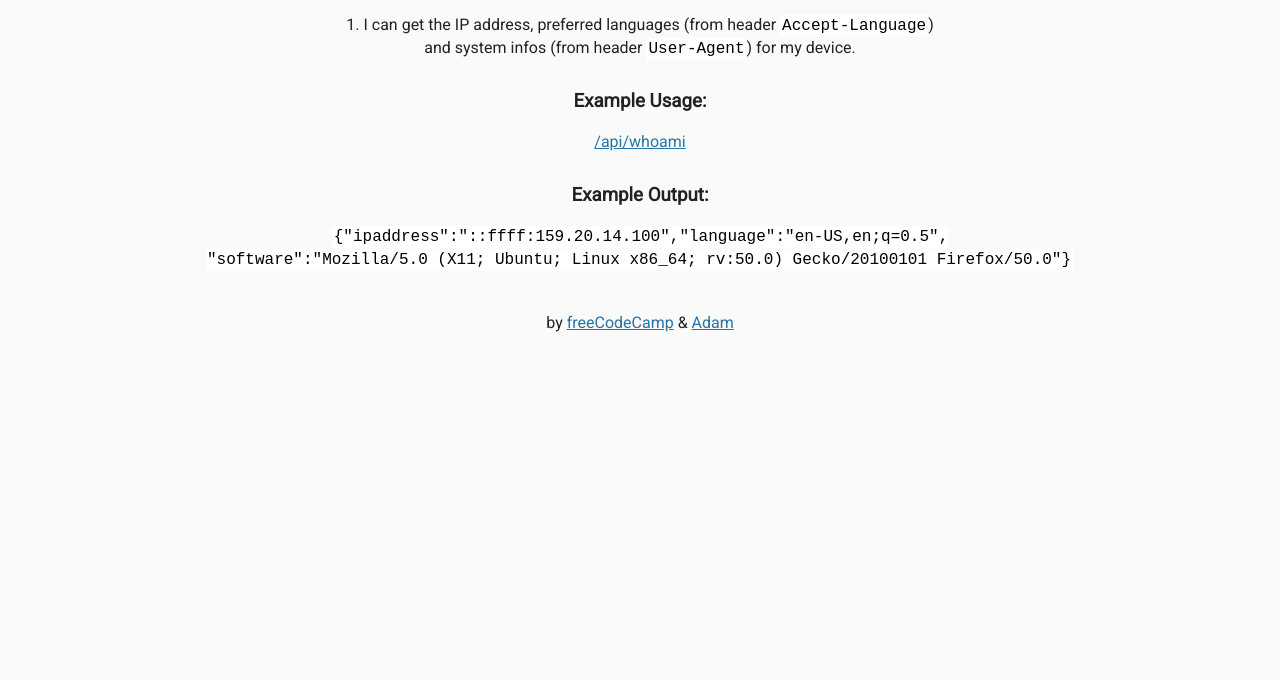
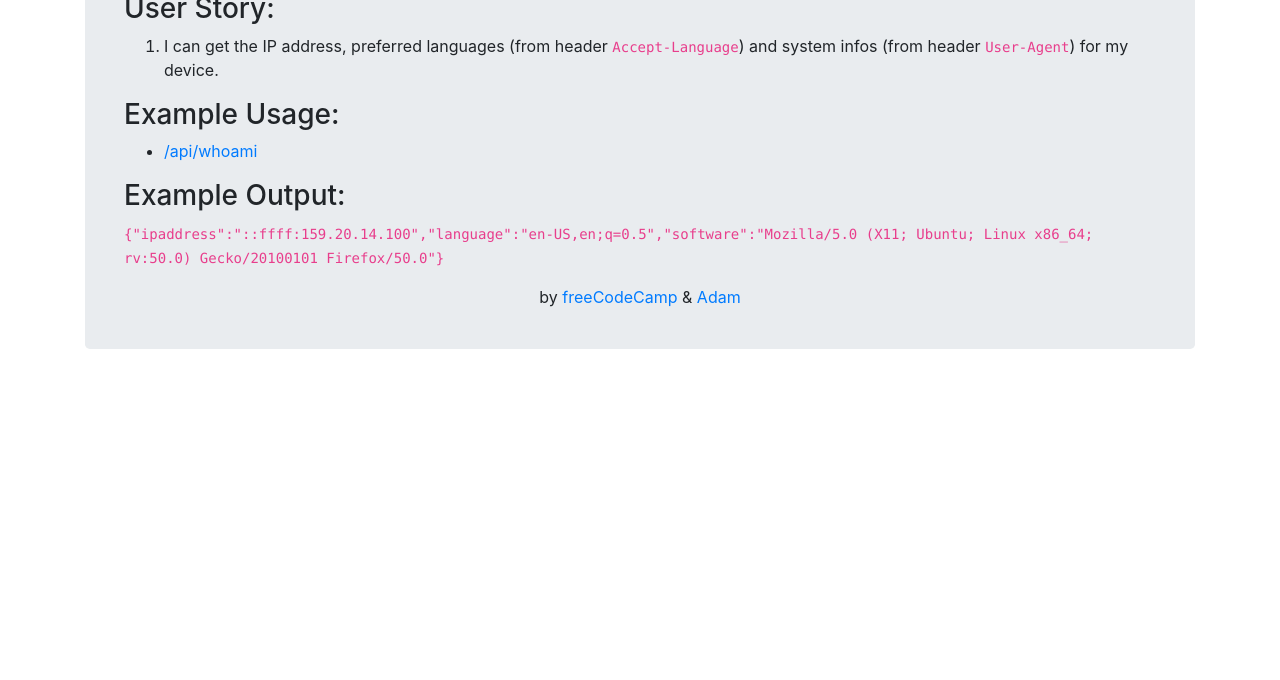
Before and after one commit to Adam777Z/freecodecamp-project-request-header-parser, a website: page views/index.html in a window 1280 px wide. Shown: the part 120-800 px from the top of the page. Drawn offline with nearby package versions, Linux system fonts and the light colour scheme; files that its build step writes are made by us from their sources.

Commit message:
Updated with Glitch

```diff
--- a/package.json
+++ b/package.json
@@ -2,7 +2,7 @@
 	"name": "request_header",
 	"version": "0.0.1",
 	"description": "API project for freeCodeCamp",
-  "author": "Adam",
+	"author": "Adam",
 	"main": "server.js",
 	"scripts": {
 		"start": "node server.js"
--- a/public/style.css
+++ b/public/style.css
@@ -1,6 +1,6 @@
 /****** Main Styling ******/
 
-body {
+/* body {
 	font-family: 'Roboto', sans-serif;
 	font-size: 16px;
 	color: #222;
@@ -28,15 +28,18 @@ h3 {
   max-width: 700px;
   margin: 15px auto;
 }
+
 code {
   font-family: monospace;
   padding: 2px;
   color: black;
   background-color: #fff;
 }
+
 ol {
 	list-style-position: outside;
 }
+
 ul {
 	list-style-type: none;
 }
@@ -44,10 +47,15 @@ ul {
 li {
   margin-bottom: 0.5em;
 }
+
 .user-stories li {
   margin-bottom: 1em;
 }
 
 a {
 	color: #2574A9;
+} */
+
+.jumbotron {
+	margin-top: 2rem;
 }
--- a/views/index.html
+++ b/views/index.html
@@ -1,36 +1,42 @@
 <!DOCTYPE html>
-
 <html>
-
 <head>
 	<title>Request Header Parser</title>
-      <link rel="shortcut icon" href="https://cdn.hyperdev.com/us-east-1%3A52a203ff-088b-420f-81be-45bf559d01b1%2Ffavicon.ico" type="image/x-icon"/>
-      <link href="https://fonts.googleapis.com/css?family=Roboto" rel="stylesheet" type="text/css">
+	<link rel="shortcut icon" href="https://cdn.glitch.com/us-east-1%3A52a203ff-088b-420f-81be-45bf559d01b1%2Ffavicon.ico" type="image/x-icon">
+	<!-- <link href="https://fonts.googleapis.com/css?family=Roboto" rel="stylesheet" type="text/css"> -->
+	<link rel="stylesheet" href="https://cdnjs.cloudflare.com/ajax/libs/twitter-bootstrap/4.2.1/css/bootstrap.min.css" integrity="sha384-GJzZqFGwb1QTTN6wy59ffF1BuGJpLSa9DkKMp0DgiMDm4iYMj70gZWKYbI706tWS" crossorigin="anonymous">
 	<link href="style.css" rel="stylesheet" type="text/css">
 </head>
-
 <body>
 	<div class="container">
-        <h2>API Project: Request Header Parser Microservice</h2>
-        <h3>User Story: </h3>
-        1. I can get the IP address, preferred languages (from header <code>Accept-Language</code>)<br> and system infos (from header <code>User-Agent</code>) for my device.
+		<div class="row">
+			<div class="col">
+				<div class="jumbotron p-4">
+					<div class="container">
+						<h1 id="title" class="text-center">API Project: Request Header Parser Microservice</h1>
+
+						<h3>User Story:</h3>
+						<ol>
+							<li>I can get the IP address, preferred languages (from header <code>Accept-Language</code>) and system infos (from header <code>User-Agent</code>) for my device.</li>
+						</ol>
 
 						<h3>Example Usage:</h3>
-        <p>
-          <a href="/api/whoami">/api/whoami</a>
-        </p>
+						<ul>
+							<li><a href="/api/whoami">/api/whoami</a></li>
+						</ul>
 
 						<h3>Example Output:</h3>
 						<p>
-          <code>{"ipaddress":"::ffff:159.20.14.100","language":"en-US,en;q=0.5",<br>"software":"Mozilla/5.0 (X11; Ubuntu; Linux x86_64; rv:50.0) Gecko/20100101 Firefox/50.0"}</code>
+							<code>{"ipaddress":"::ffff:159.20.14.100","language":"en-US,en;q=0.5","software":"Mozilla/5.0 (X11; Ubuntu; Linux x86_64; rv:50.0) Gecko/20100101 Firefox/50.0"}</code>
 						</p>
+
+						<div class="footer text-center">
+							<p>by <a href="https://www.freecodecamp.org" target="_blank">freeCodeCamp</a> & <a href="https://www.freecodecamp.org/adam111" target="_blank">Adam</a><!-- | <a href="https://hyperdev.com/#!/remix/FCC_API_header_bplate/8c449aa9-a80c-47ad-8142-8da90f658731">Click here to Remix</a> --></p>
 						</div>
-      <div class="footer">
-        <p>
-          by <a href="https://www.freecodecamp.com/" target="_blank">freeCodeCamp</a> & <a href="https://www.freecodecamp.org/adam111" target="_blank">Adam</a><!-- | <a href="https://hyperdev.com/#!/remix/FCC_API_header_bplate/8c449aa9-a80c-47ad-8142-8da90f658731">Click here to Remix</a> -->
-        </p>
+					</div>
+				</div>
+			</div>
+		</div>
 	</div>
 </body>
-
-
 </html>
```
Also changed, not shown: README.md. Lines whose indentation alone changed are shown as unchanged.
